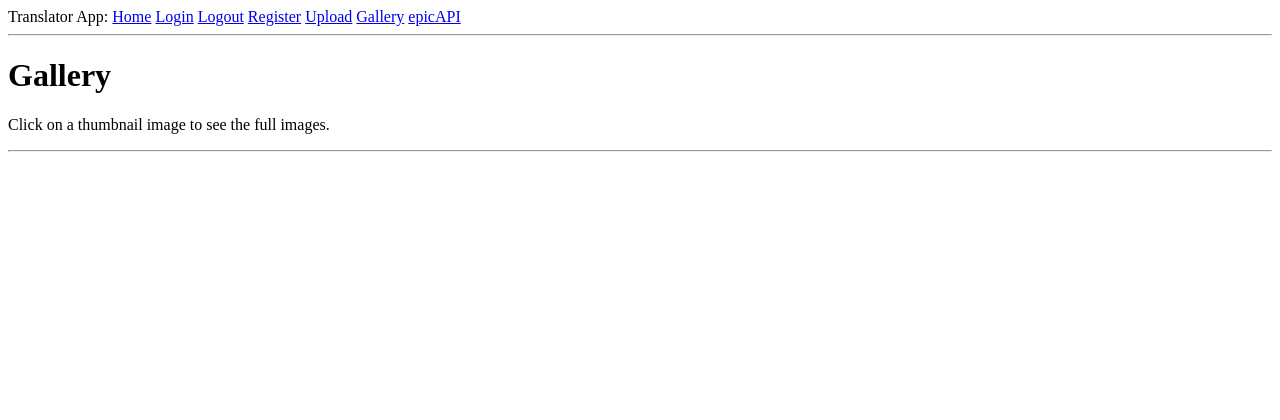
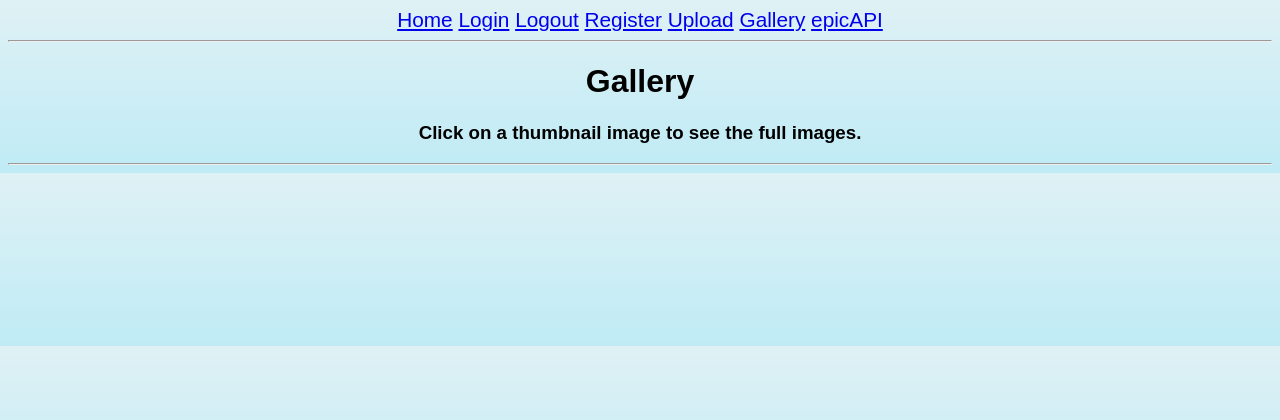
Before and after one commit to andrewmbrown/ece1779-A3, a Flask app: page /gallery in a window 1280 px wide. Shown: the top 420 px of the page. Run offline with Flask 2, Linux system fonts and the light colour scheme; the visitor is signed in with stand-in values (Sample User, id 1); data that the repository does not hold is empty; some libraries are stand-ins or nearby versions.

Commit message:
first styling commit

```diff
--- /dev/null
+++ b/app/static/css/main.css
@@ -0,0 +1,13 @@
+body {
+  background: linear-gradient(#dff1f5, #bfebf5);
+  font-family: Arial, Helvetica, sans-serif;
+  text-align: center;
+}
+
+.navbar{
+  list-style-type: none;
+  margin: 0;
+  padding: 0;
+  overflow: hidden;
+  font-size:1.3rem
+}
--- a/app/templates/base.html
+++ b/app/templates/base.html
@@ -1,6 +1,7 @@
 <!doctype html>
 <html>
     <head>
+    <link rel="stylesheet" href="{{ url_for('static', filename='css/main.css') }}">
       {% if title %}
       <title>{{ title }} - Translate</title>
       {% else %}
@@ -8,8 +9,7 @@
       {% endif %}
     </head>
     <body>
-        <div>
-            Translator App:
+        <div id='myNavbar' class='navbar'>
             <a href="/dev/index">Home</a>
             <a href="/dev/login">Login</a>
             <a href="/dev/logout">Logout</a>
@@ -19,6 +19,7 @@
             <a href="/dev/api">epicAPI</a>
         </div>
 
+
         <hr>
         {% block content %}{% endblock %}
         <hr>
@@ -26,7 +27,7 @@
         {% if messages %}
         <ul>
             {% for message in messages %}
-            <li>{{ message }}</li>
+            <li><div style="font-size:1.5rem">&#128587{{ message }}&#128583</div></li>
             {% endfor %}
         </ul>
         {% endif %}
--- a/app/templates/gallery.html
+++ b/app/templates/gallery.html
@@ -1,7 +1,7 @@
 {% extends "base.html" %}
 {% block content %}
     <h1>Gallery</h1>
-    <p>Click on a thumbnail image to see the full images.</p>
+    <h3>Click on a thumbnail image to see the full images.</h3>
     {% for img in image_paths %}
     <div><a href="{{ url_for('image', imagefolder=img.dirname , imgname=img.filename_url) }}"><img src="{{ img.thumbnail }}" width=50 height=50></a></div>
     {% endfor %}
--- a/app/templates/index.html
+++ b/app/templates/index.html
@@ -2,8 +2,9 @@
 
 {% block content %}
 <body>
-    <h1>Hello, World!!!!!</h1>
-    <img src="{{ url_for('static', filename='/valorant.jpg') }}" />
+    <h1>&#128075 Welcome to Translate!</h1>
+    <h1>Please Use Navigation bar to use the application</h1>
+    <img src="{{ url_for('static', filename='/images/hero_image.png') }}" width="900" height="450"/>
 </body>
 </html>
 {% endblock %}
--- a/app/templates/login.html
+++ b/app/templates/login.html
@@ -22,4 +22,5 @@
         <p>{{ form.remember_me() }} {{ form.remember_me.label }}</p>
         <p>{{ form.submit() }}</p>
     </form>
+    <img src="{{ url_for('static', filename='/images/hero_image.png') }}" width="900" height="450"/>
 {% endblock %}
```
